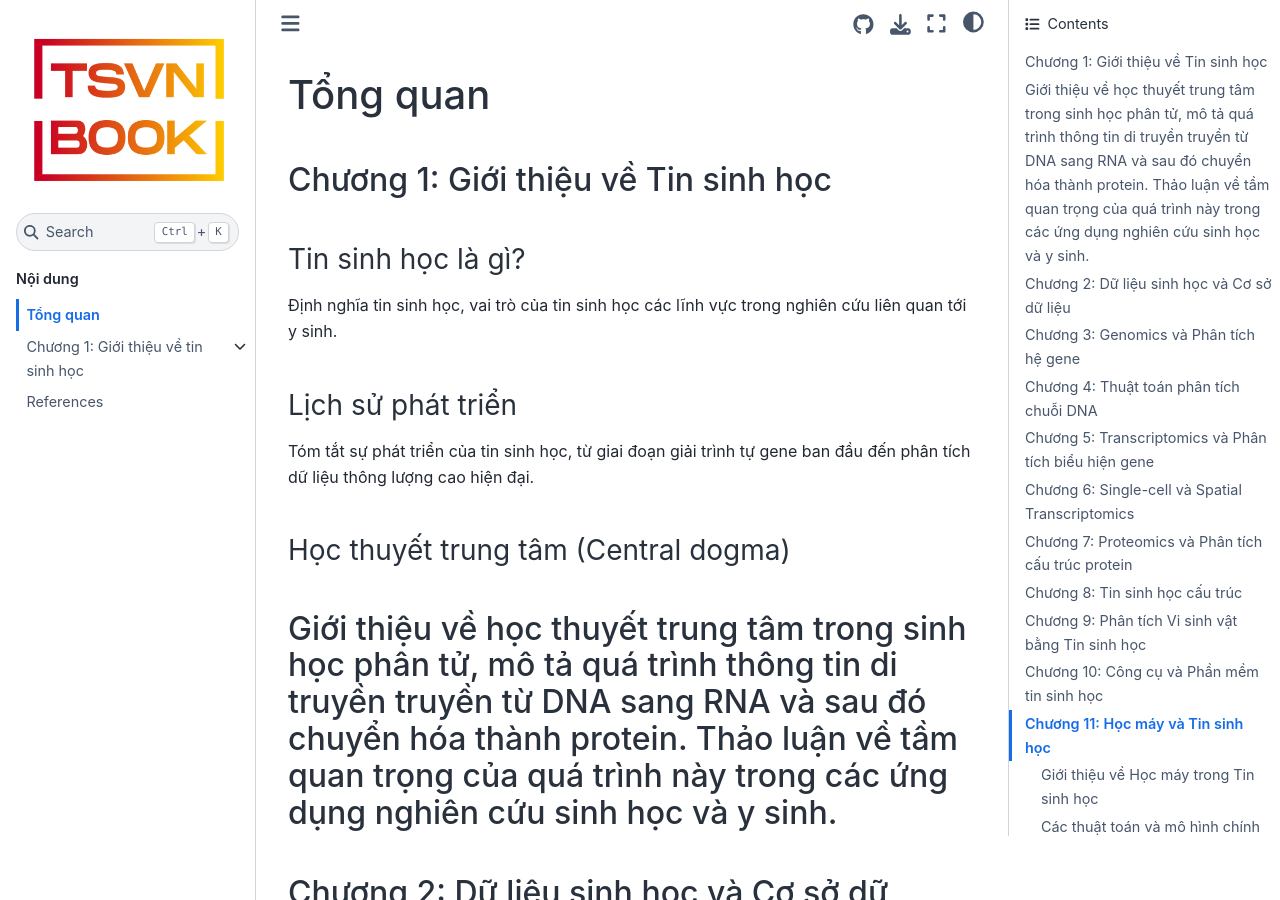
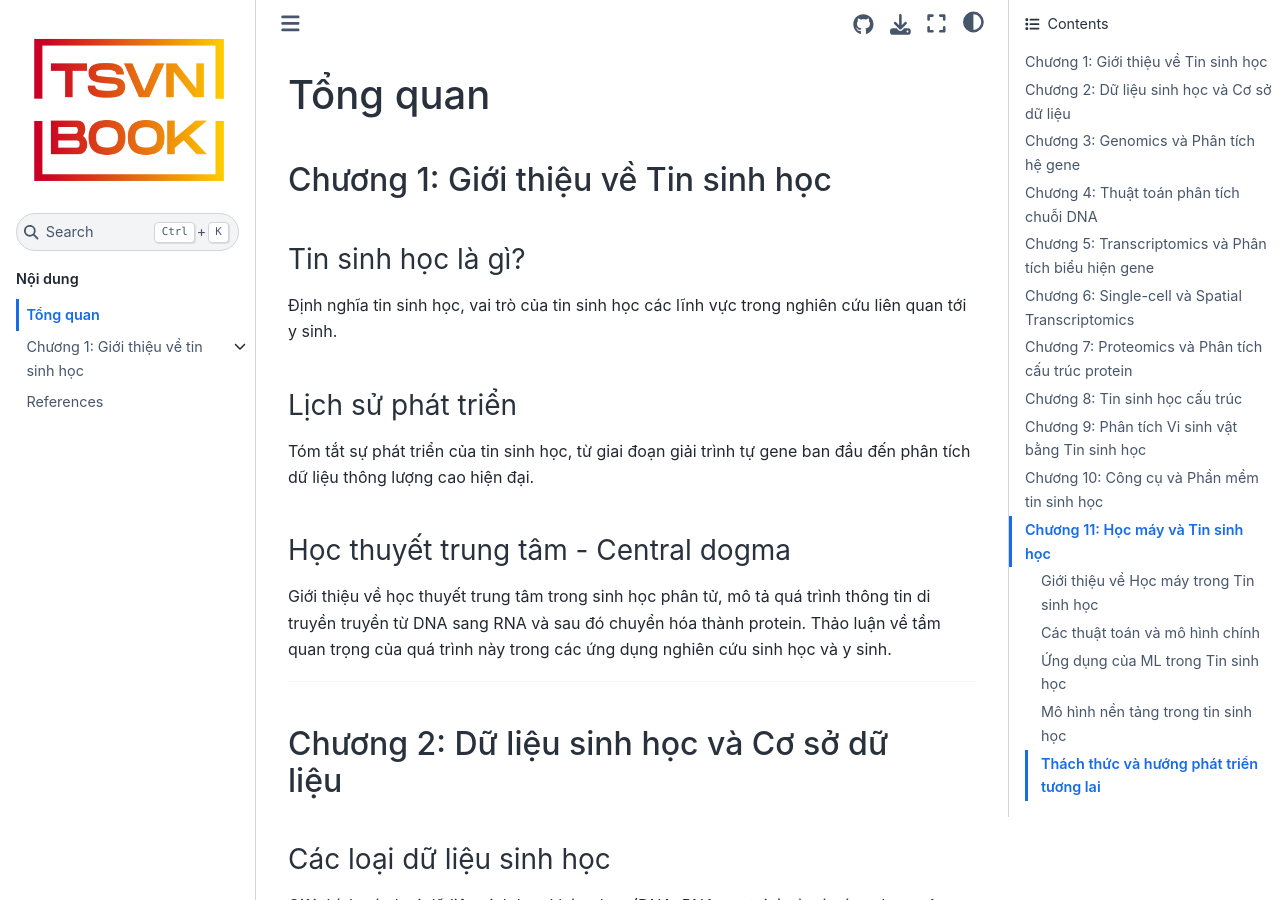
Before and after one commit to tinsinhvn/home, a Jupyter Book: the page built from book/content/tong-quan.md, in a window 1280 px wide and 900 px high. Built offline with Jupyter Book 1.0.4 settings and Sphinx 7.4.7 and the Sphinx Book theme 1.1.4, drawn with Linux system fonts in a browser that asks for light colours; comment, search, counter and statistics services are not loaded.

```diff
--- a/book/content/tong-quan.md
+++ b/book/content/tong-quan.md
@@ -8,9 +8,9 @@
 ### Lịch sử phát triển
 Tóm tắt sự phát triển của tin sinh học, từ giai đoạn giải trình tự gene ban đầu đến phân tích dữ liệu thông lượng cao hiện đại.
 
-### Học thuyết trung tâm (Central dogma)
-Giới thiệu về học thuyết trung tâm trong sinh học phân tử, mô tả quá trình thông tin di truyền truyền từ DNA sang RNA và sau đó chuyển hóa thành protein.
-Thảo luận về tầm quan trọng của quá trình này trong các ứng dụng nghiên cứu sinh học và y sinh.
+### Học thuyết trung tâm - Central dogma
+Giới thiệu về học thuyết trung tâm trong sinh học phân tử, mô tả quá trình thông tin di truyền truyền từ DNA sang RNA và sau đó chuyển hóa thành protein. Thảo luận về tầm quan trọng của quá trình này trong các ứng dụng nghiên cứu sinh học và y sinh.
+
 ---
 
 ## Chương 2: Dữ liệu sinh học và Cơ sở dữ liệu
```
Also changed, not shown: book/rules/term.md (+1 -0 lines).
